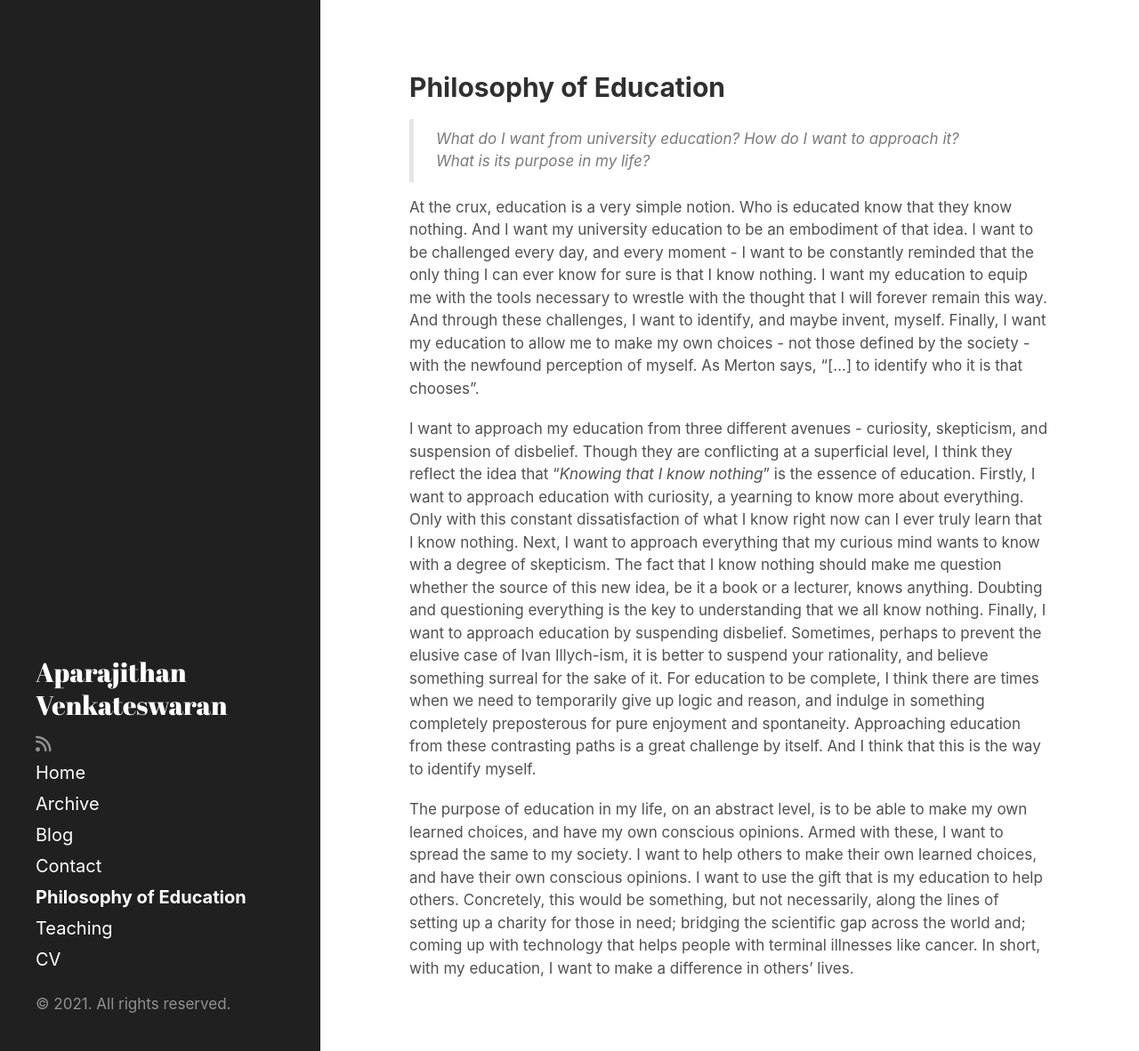
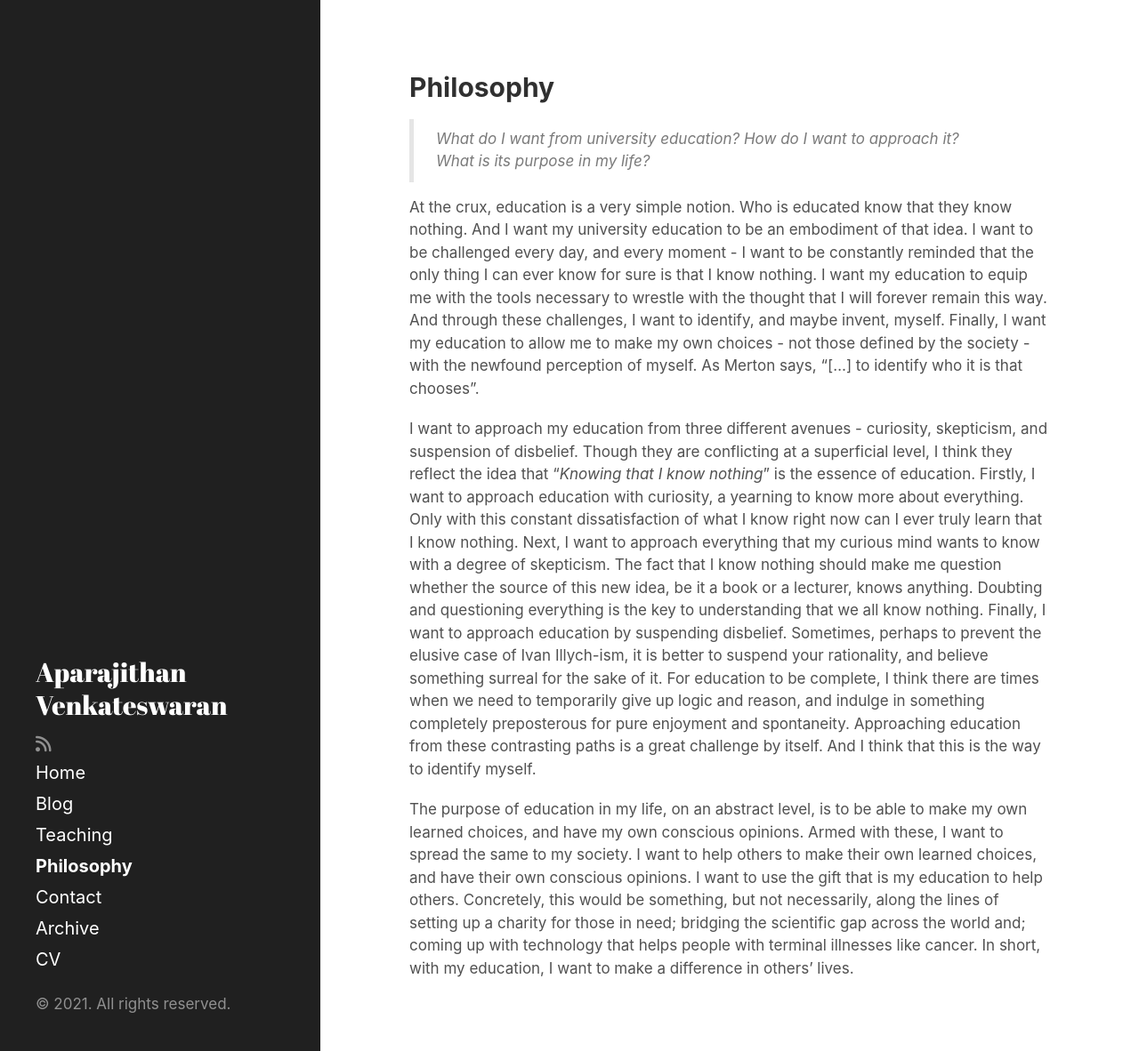
Before and after one commit to AparaV/aparavenkat.com, a Jekyll site: the page built from philosophy.md, in a window 1280 px wide and 1182 px high. Shown: the whole window at 89% size. Built offline with Jekyll 4.4.1, drawn with Linux system fonts in a browser that asks for light colours; nearby versions of some CDN libraries.

Commit message:
Reorder links on the sidebar

```diff
--- a/_includes/sidebar.html
+++ b/_includes/sidebar.html
@@ -17,7 +17,7 @@
         `layout: page` in the front-matter. See readme for usage.
       {% endcomment %}
 
-      {% assign pages_list = site.pages %}
+      {% assign pages_list = site.pages | sort: 'order' %}
       {% for node in pages_list %}
         {% if node.title != null and node.autogen != "jekyll-paginate-v2"%}
           {% if node.layout == "page" %}
--- a/blog.html
+++ b/blog.html
@@ -1,5 +1,6 @@
 ---
 layout: page
+order: 1
 pagination:
   enabled: true
   trail:
--- a/philosophy.md
+++ b/philosophy.md
@@ -1,6 +1,7 @@
 ---
 layout: page
-title: Philosophy of Education
+order: 3
+title: Philosophy
 ---
 
 > _What do I want from university education? How do I want to approach it? What is its purpose in my life?_
```
Also changed, not shown: archive.md (+1 -0 lines), contact.md (+1 -0 lines), teaching.md (+1 -0 lines).
